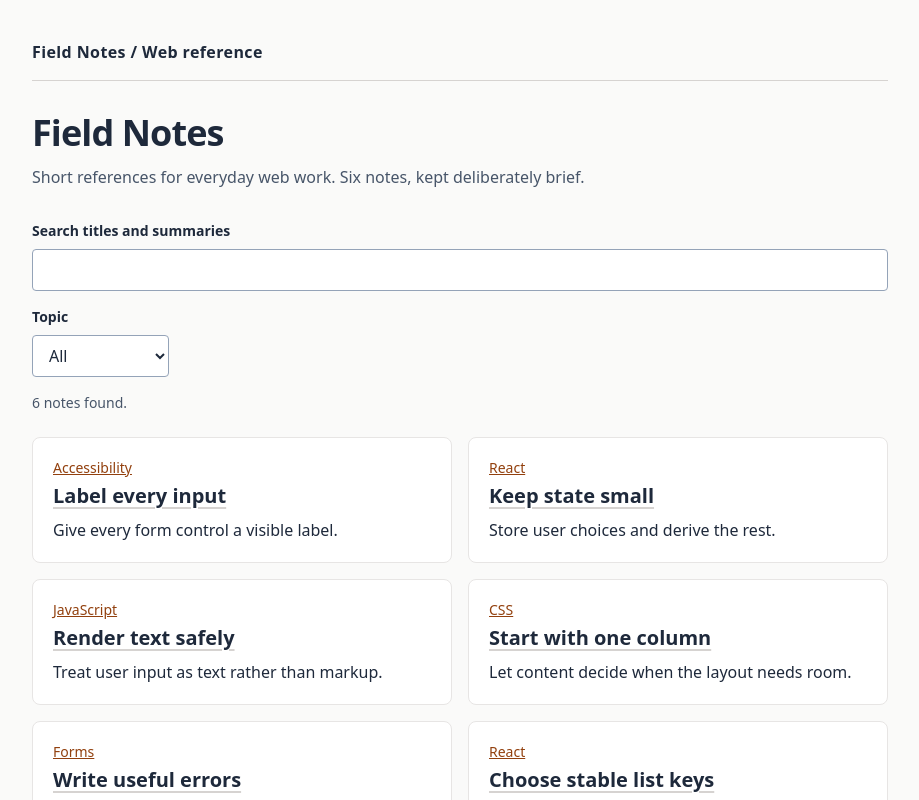
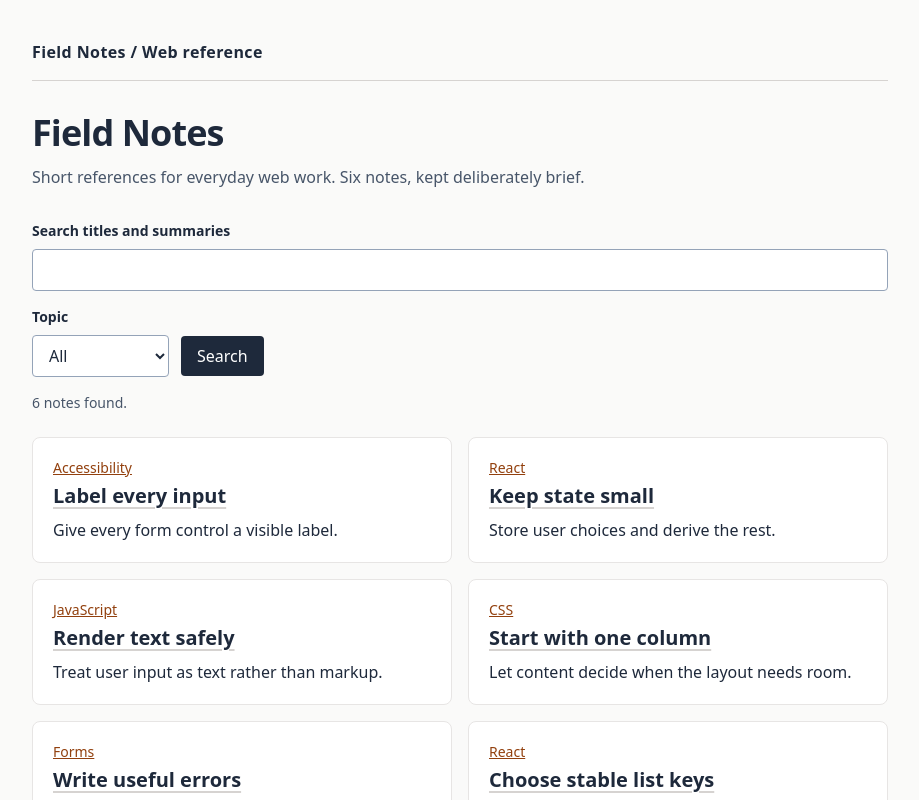
Before and after one commit to kirkduchesne/field-notes, a Next.js app: page / in a window 1280 px wide. Shown: the top 800 px of the page, without its empty margins (180-1099 px from the left). Built offline with nearby package versions, Linux system fonts and the light colour scheme.

Commit message:
feat: make notebook search URLs shareable

```diff
--- a/app/page.tsx
+++ b/app/page.tsx
@@ -1,6 +1,8 @@
+import { readSearch, Params } from '@/lib/query';
 import { notes } from '@/lib/notes';
 import { NoteBrowser } from '@/components/note-browser';
-export default function Home() {
+export default function Home({ searchParams }: { searchParams: Params }) {
+  const { q, tag } = readSearch(searchParams, notes.map((note) => note.tag));
   const index = notes.map(({ slug, title, tag, summary }) => ({
     slug,
     title,
@@ -13,7 +15,7 @@ export default function Home() {
       <p className="mt-3 text-slate-600">
         Short references for everyday web work. Six notes, kept deliberately brief.
       </p>
-      <NoteBrowser notes={index} />
+      <NoteBrowser notes={index} query={q} tag={tag} />
     </main>
   );
 }
--- a/components/note-browser.tsx
+++ b/components/note-browser.tsx
@@ -1,24 +1,21 @@
-'use client';
-
 import Link from 'next/link';
-import { useState } from 'react';
 import { filterNotes, NoteIndex } from '@/lib/search';
 
-export function NoteBrowser({ notes }: { notes: NoteIndex[] }) {
-  const [query, setQuery] = useState('');
-  const [tag, setTag] = useState('All');
+export function NoteBrowser({ notes, query = '', tag = 'All' }: { notes: NoteIndex[]; query?: string; tag?: string }) {
   const tags = Array.from(new Set(notes.map((note) => note.tag))).sort();
   const visible = filterNotes(notes, query, tag);
   return (
     <div className="mt-8">
+      <form action="/" method="get">
       <label htmlFor="search" className="block text-sm font-semibold">
         Search titles and summaries
       </label>
       <input
         id="search"
         type="search"
-        value={query}
-        onChange={(event) => setQuery(event.target.value)}
+        name="q"
+        defaultValue={query}
+        maxLength={120}
         className="mt-2 w-full rounded border border-slate-400 bg-white px-3 py-2"
       />
       <label htmlFor="tag" className="mt-4 block text-sm font-semibold">
@@ -26,8 +23,8 @@ export function NoteBrowser({ notes }: { notes: NoteIndex[] }) {
       </label>
       <select
         id="tag"
-        value={tag}
-        onChange={(event) => setTag(event.target.value)}
+        name="tag"
+        defaultValue={tag}
         className="mt-2 rounded border border-slate-400 bg-white px-3 py-2"
       >
         <option>All</option>
@@ -35,22 +32,15 @@ export function NoteBrowser({ notes }: { notes: NoteIndex[] }) {
           <option key={value}>{value}</option>
         ))}
       </select>
+      <button type="submit" className="ml-3 rounded bg-slate-800 px-4 py-2 text-white">Search</button>
+      </form>
       <p role="status" className="mt-4 text-sm text-slate-600">
         {visible.length} {visible.length === 1 ? 'note' : 'notes'} found.
       </p>
       {visible.length === 0 ? (
         <div className="mt-5 rounded border border-stone-200 bg-white p-5">
           <p>No matching notes. Try fewer words or another topic.</p>
-          <button
-            type="button"
-            onClick={() => {
-              setQuery('');
-              setTag('All');
-            }}
-            className="mt-3 font-semibold underline"
-          >
-            Clear filters
-          </button>
+          <a href="/" className="mt-3 inline-block font-semibold underline">Clear filters</a>
         </div>
       ) : null}
       <ul className="mt-6 grid gap-4 sm:grid-cols-2">
--- /dev/null
+++ b/lib/query.ts
@@ -0,0 +1,6 @@
+export type Params = Record<string, string | string[] | undefined>;
+export function readSearch(params: Params, tags: string[]) {
+  const q = typeof params.q === 'string' ? Array.from(params.q.normalize('NFKC').trim()).slice(0, 120).join('') : '';
+  const tag = typeof params.tag === 'string' && tags.includes(params.tag) ? params.tag : 'All';
+  return { q, tag };
+}
```
